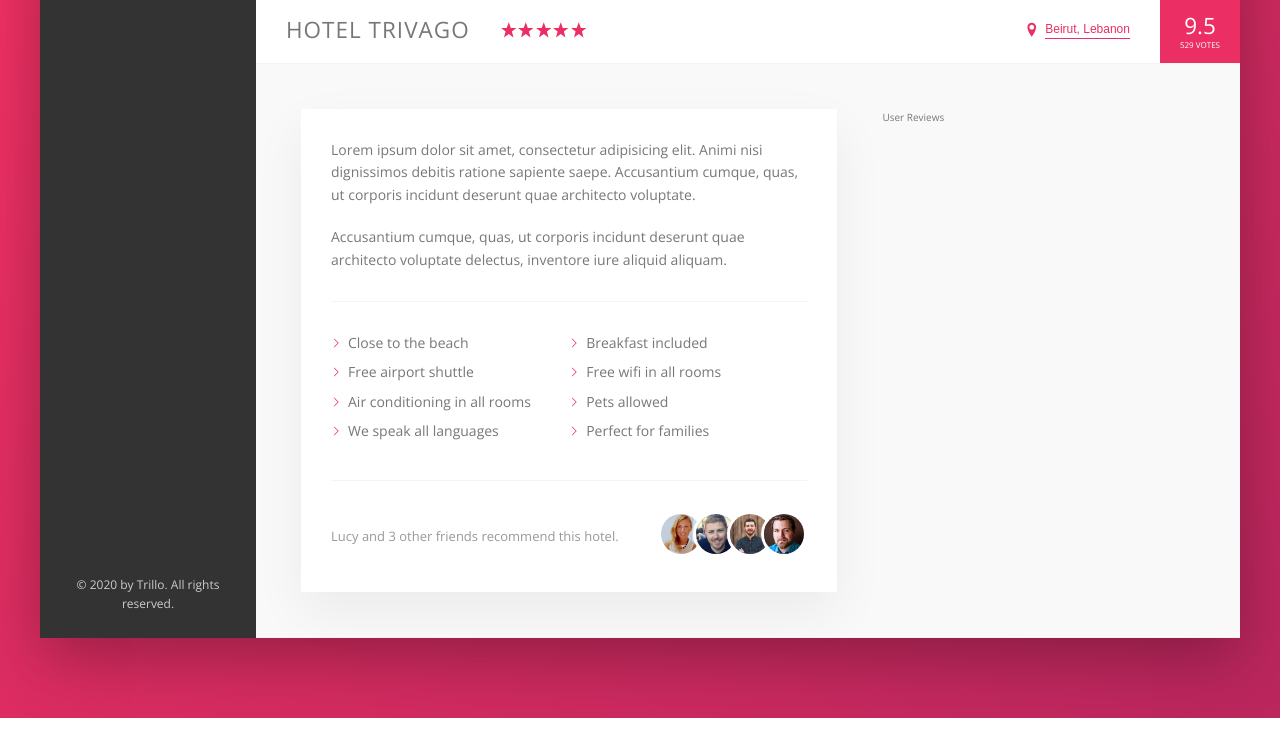
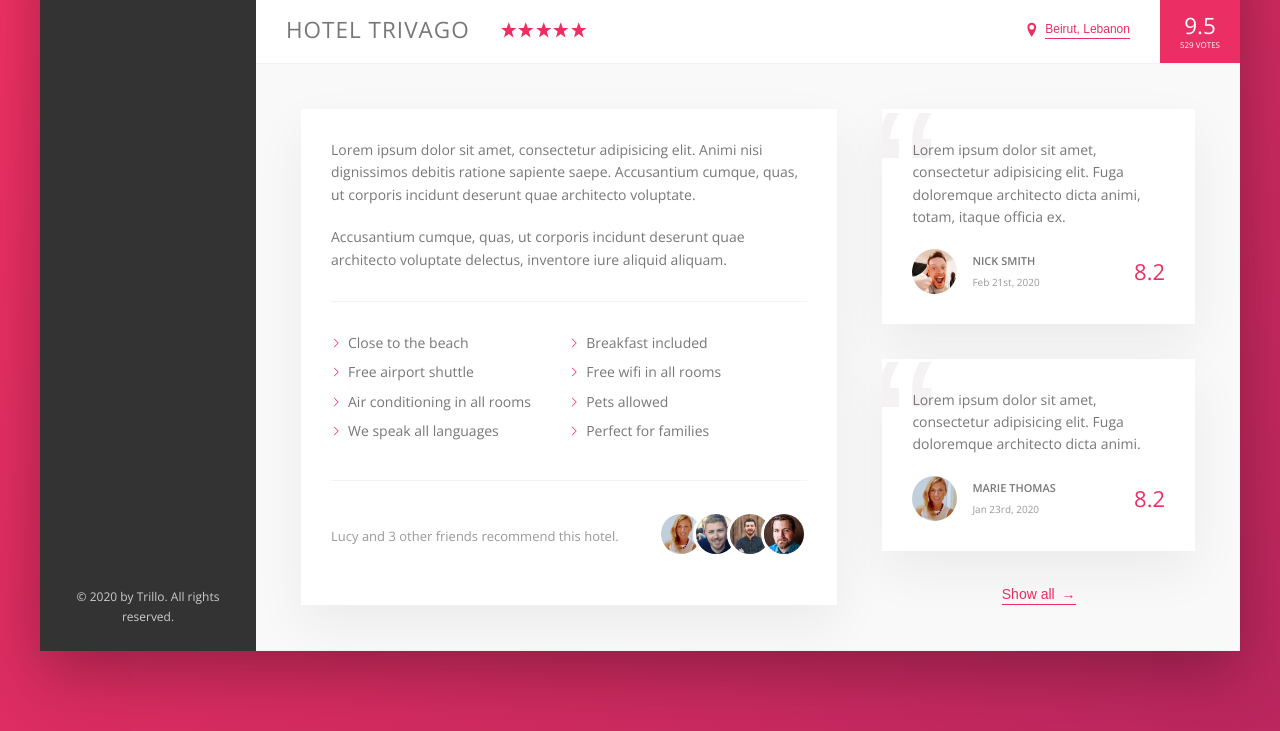
Before and after one commit to mhmdhalawi/Trillo-website, a website: page index.html in a window 1280 px wide. Shown: the part 538-1269 px from the top of the page. Drawn offline with nearby package versions, Linux system fonts and the light colour scheme.

Commit message:
user review section

```diff
--- a/index.html
+++ b/index.html
@@ -202,7 +202,46 @@
             </div>
 
             <div class="user-reviews">
-              User Reviews
+              <figure class="review">
+                <blockquote class="review__text">
+                  Lorem ipsum dolor sit amet, consectetur adipisicing elit. Fuga
+                  doloremque architecto dicta animi, totam, itaque officia ex.
+                </blockquote>
+                <figcaption class="review__user">
+                  <img
+                    src="img/user-1.jpg"
+                    alt="User 1"
+                    class="review__photo"
+                  />
+
+                  <div class="review__user-box">
+                    <p class="review__user-name">Nick Smith</p>
+                    <p class="review__user-date">Feb 21st, 2020</p>
+                  </div>
+                  <div class="review__rating">8.2</div>
+                </figcaption>
+              </figure>
+
+              <figure class="review">
+                <blockquote class="review__text">
+                  Lorem ipsum dolor sit amet, consectetur adipisicing elit. Fuga
+                  doloremque architecto dicta animi.
+                </blockquote>
+                <figcaption class="review__user">
+                  <img
+                    src="img/user-2.jpg"
+                    alt="User 2"
+                    class="review__photo"
+                  />
+
+                  <div class="review__user-box">
+                    <p class="review__user-name">Marie Thomas</p>
+                    <p class="review__user-date">Jan 23rd, 2020</p>
+                  </div>
+                  <div class="review__rating">8.2</div>
+                </figcaption>
+              </figure>
+              <button class="btn-inline">Show all <span>&rarr;</span></button>
             </div>
           </div>
         </main>
--- a/sass/_component.scss
+++ b/sass/_component.scss
@@ -263,8 +263,17 @@
 
   backface-visibility: hidden;
 
+  & span {
+    margin-left: 3px;
+    transition: margin-left 0.2s ease;
+  }
+
   &:hover {
     color: var(--color-grey-dark-1);
+
+    span {
+      margin-left: 8px;
+    }
   }
 
   &:focus {
@@ -350,3 +359,67 @@
     }
   }
 }
+
+//REVIEWS
+
+.review {
+  background-color: white;
+  box-shadow: 0 2rem 5rem rgba($color: #000000, $alpha: 0.06);
+  padding: 3rem;
+  margin-bottom: 3.5rem;
+  position: relative;
+  overflow: hidden;
+
+  &__text {
+    margin-bottom: 2rem;
+    z-index: 10;
+    position: relative;
+  }
+
+  &__user {
+    display: flex;
+
+    align-items: center;
+  }
+
+  &__photo {
+    height: 4.5rem;
+    width: 4.5rem;
+    border-radius: 50%;
+    margin-right: 1.5rem;
+  }
+
+  &__user-box {
+  }
+
+  &__user-name {
+    font-size: 1.1rem;
+    font-weight: 600;
+    text-transform: uppercase;
+    margin-bottom: 0.4rem;
+  }
+
+  &__user-date {
+    font-size: 1rem;
+    color: var(--color-grey-dark-3);
+  }
+
+  &__rating {
+    margin-left: auto;
+    color: var(--color-primary);
+    font-weight: 300;
+    font-size: 2.2rem;
+  }
+
+  &::before {
+    content: '\201C';
+    position: absolute;
+    top: -2.75rem;
+    left: -1rem;
+    font-size: 20rem;
+    color: var(--color-grey-light-2);
+    font-family: sans-serif;
+    line-height: 1;
+    z-index: 1;
+  }
+}
--- a/sass/_layout.scss
+++ b/sass/_layout.scss
@@ -42,6 +42,7 @@
   padding: 4.5rem;
   background-color: var(--color-grey-light-1);
   border-bottom: 1px solid var(--color-grey-light-2);
+  font-size: 1.4rem;
 }
 
 .description {
@@ -50,9 +51,12 @@
   flex: 0 0 60%;
   margin-right: 4.5rem;
   padding: 3rem;
-  font-size: 1.4rem;
 }
 
 .user-reviews {
   flex: 1;
+
+  display: flex;
+  flex-flow: column nowrap;
+  align-items: center;
 }
```
Also changed, not shown: css/style.css.
